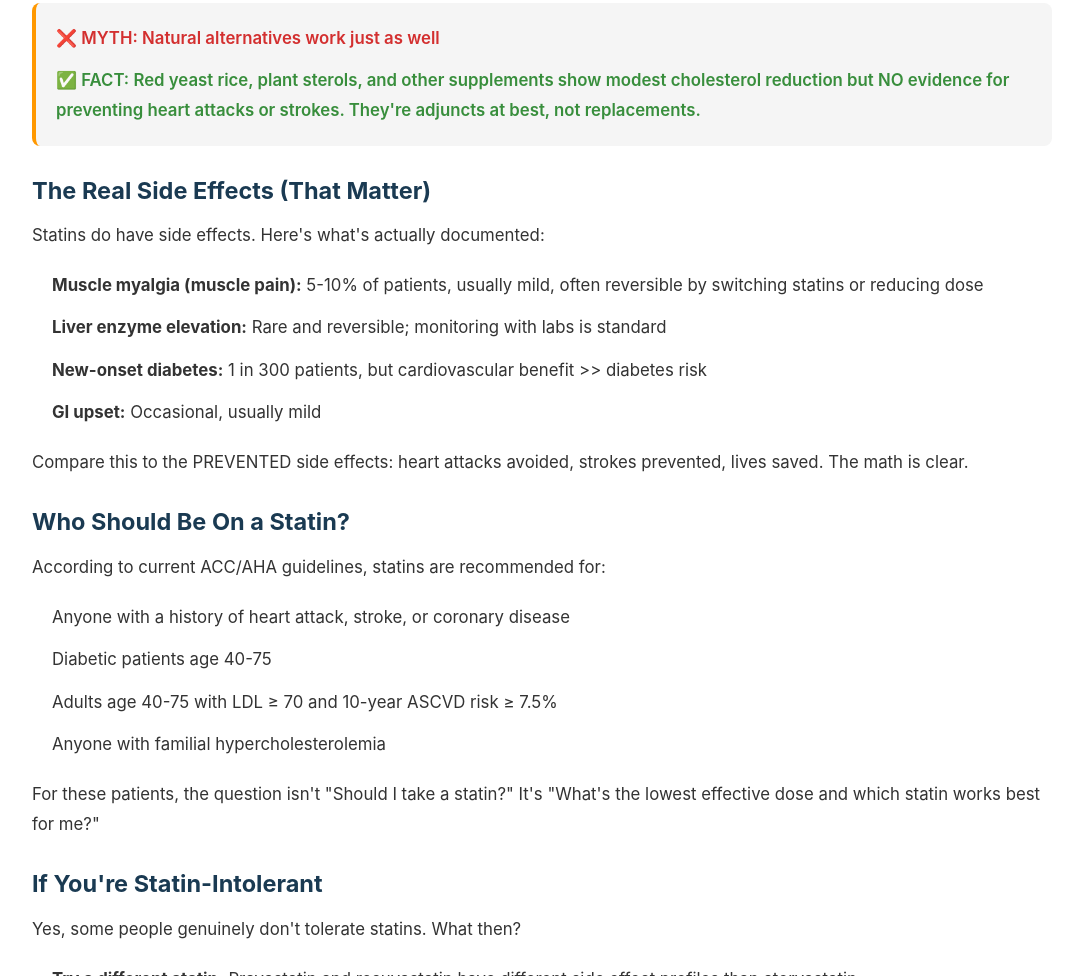
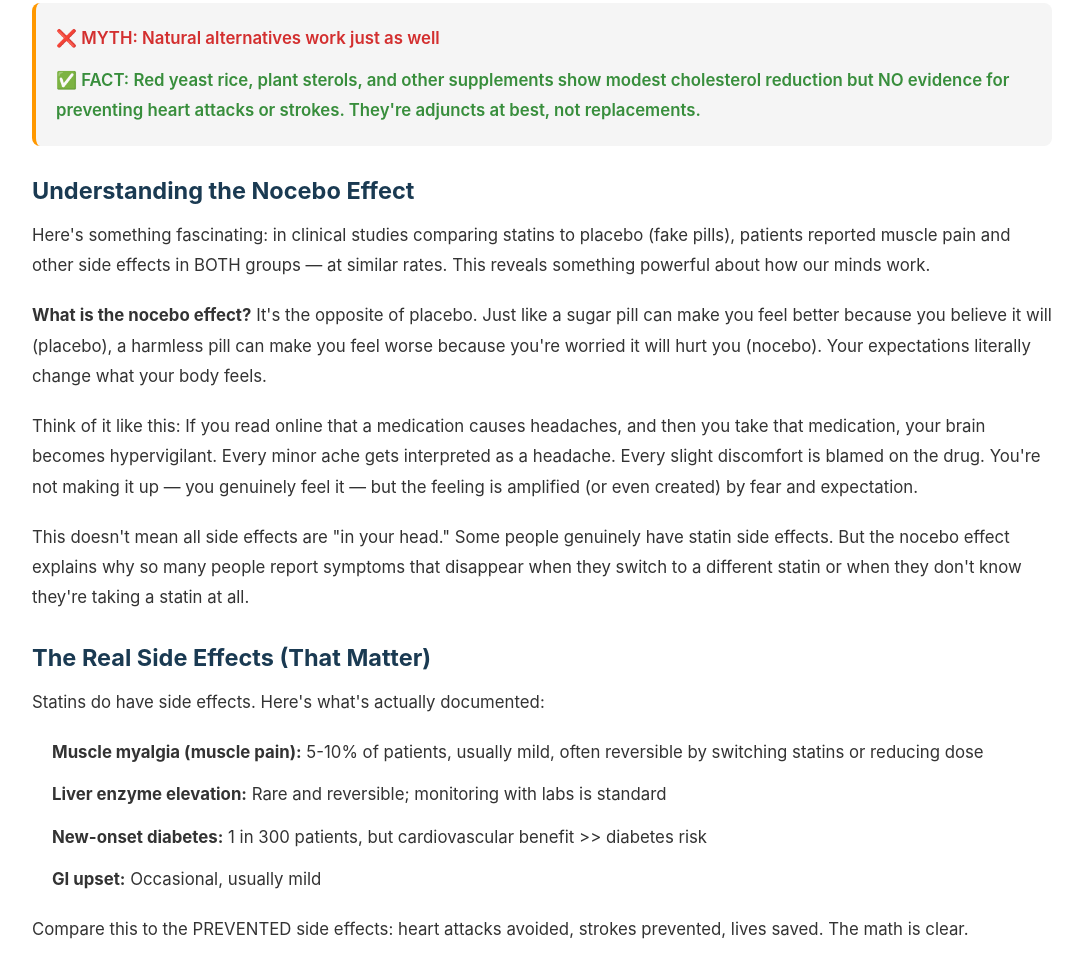
Before and after one commit to bmorecardiology/bmore-cardiology, a plain HTML site: page thoughts-of-the-week.html in a window 1280 px wide. Shown: the part 1737-2713 px from the top of the page, without its empty margins (98-1180 px from the left). Drawn offline with Linux system fonts and the light colour scheme.

Commit message:
Add nocebo effect section with layman's explanation

```diff
--- a/thoughts-of-the-week.html
+++ b/thoughts-of-the-week.html
@@ -252,6 +252,23 @@
           <div class="fact">✅ FACT: Red yeast rice, plant sterols, and other supplements show modest cholesterol reduction but NO evidence for preventing heart attacks or strokes. They're adjuncts at best, not replacements.</div>
         </div>
 
+        <h3>Understanding the Nocebo Effect</h3>
+        <p>
+          Here's something fascinating: in clinical studies comparing statins to placebo (fake pills), patients reported muscle pain and other side effects in BOTH groups — at similar rates. This reveals something powerful about how our minds work.
+        </p>
+
+        <p>
+          <strong>What is the nocebo effect?</strong> It's the opposite of placebo. Just like a sugar pill can make you feel better because you believe it will (placebo), a harmless pill can make you feel worse because you're worried it will hurt you (nocebo). Your expectations literally change what your body feels.
+        </p>
+
+        <p>
+          Think of it like this: If you read online that a medication causes headaches, and then you take that medication, your brain becomes hypervigilant. Every minor ache gets interpreted as a headache. Every slight discomfort is blamed on the drug. You're not making it up — you genuinely feel it — but the feeling is amplified (or even created) by fear and expectation.
+        </p>
+
+        <p>
+          This doesn't mean all side effects are "in your head." Some people genuinely have statin side effects. But the nocebo effect explains why so many people report symptoms that disappear when they switch to a different statin or when they don't know they're taking a statin at all.
+        </p>
+
         <h3>The Real Side Effects (That Matter)</h3>
         <p>
           Statins do have side effects. Here's what's actually documented:
```
